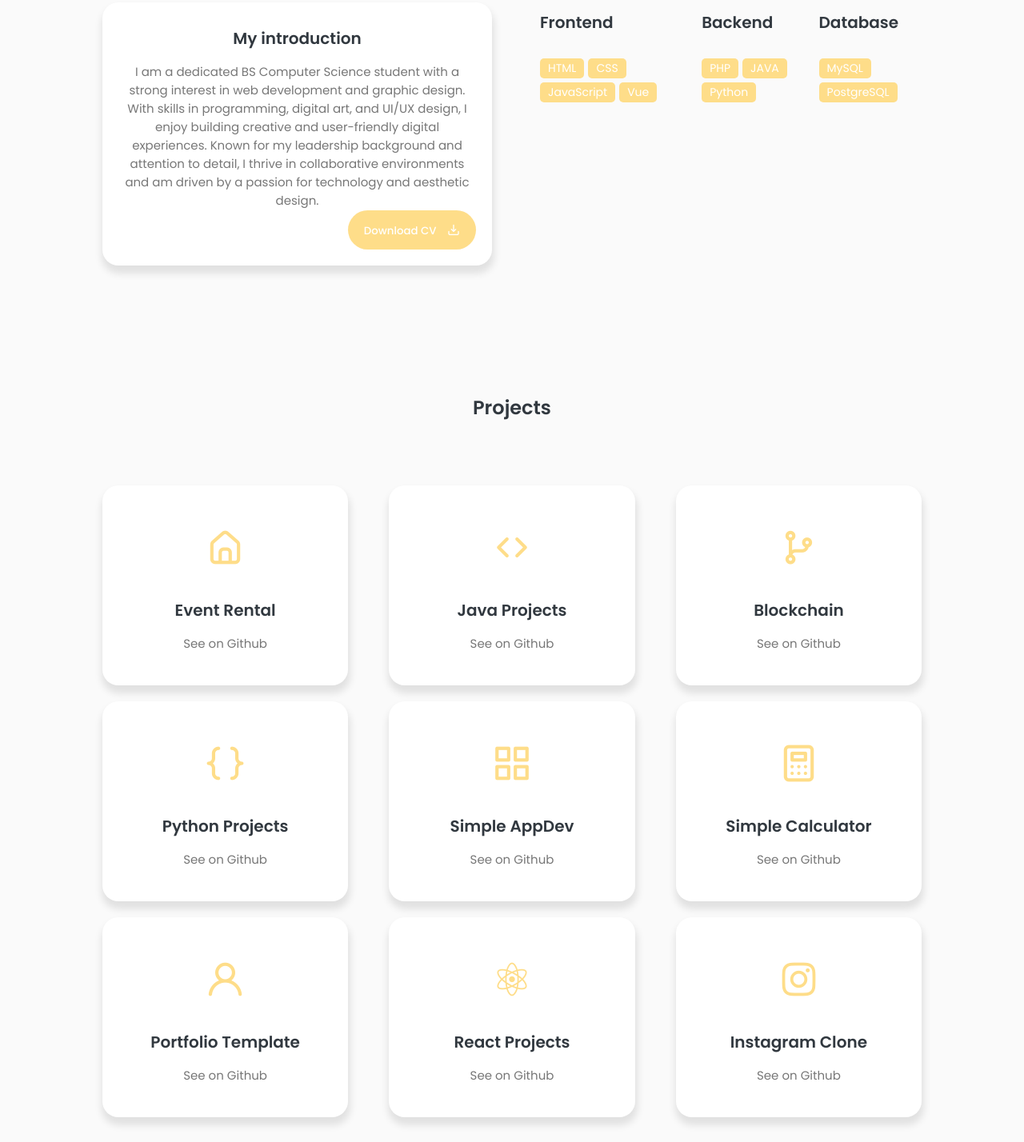
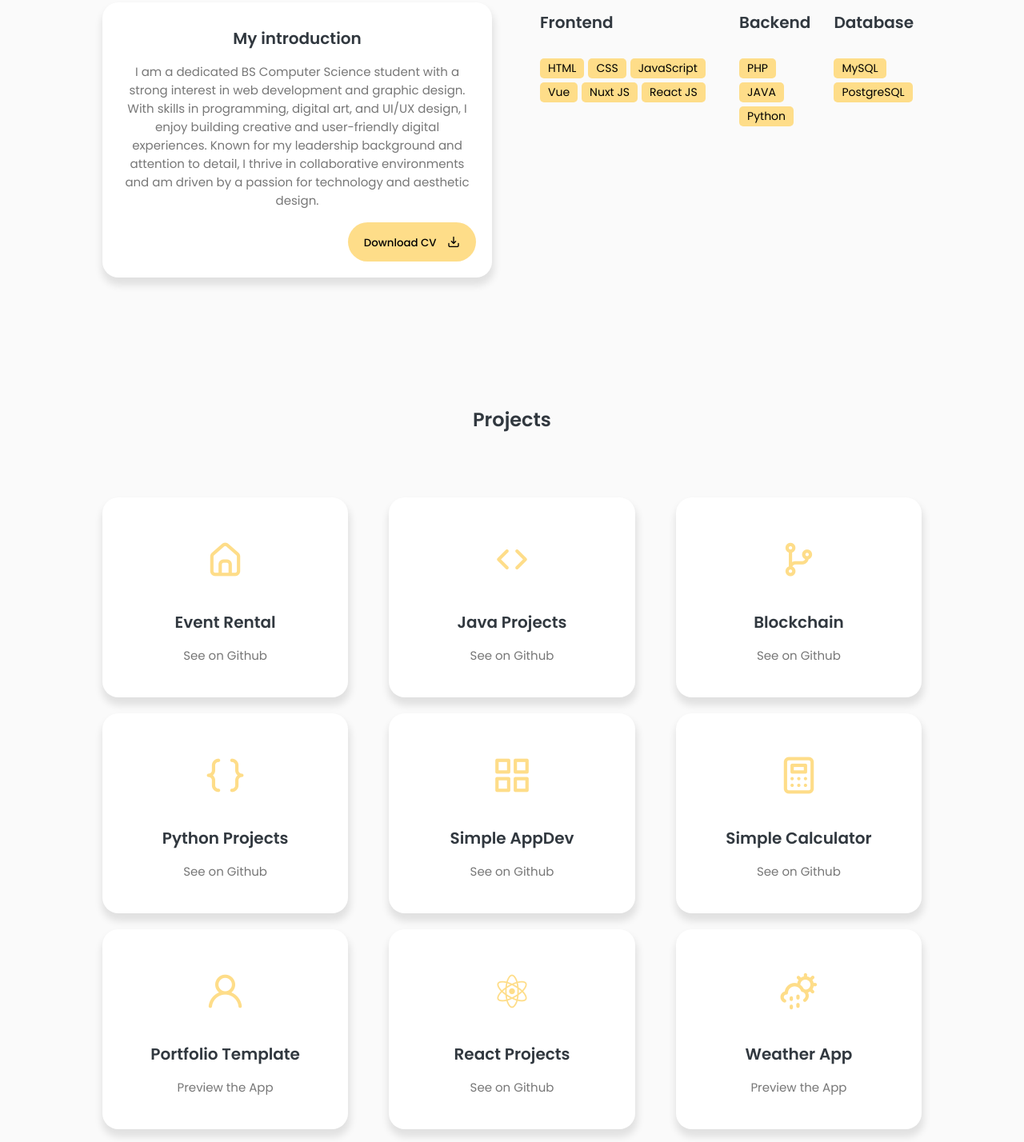
Before and after one commit to SopyJoy/Sopyjoy.github.io, a plain HTML site: page index.html in a window 1280 px wide. Shown: the part 992-2420 px from the top of the page at 80% size. Drawn offline with nearby package versions, Linux system fonts and the light colour scheme.

Commit message:
update css and html

```diff
--- a/assets/css/style.css
+++ b/assets/css/style.css
@@ -173,7 +173,7 @@ nav {
 }
 .featured-text-card span {
   background: var(--third-color);
-  color: var(--color-white);
+  color: black;
   padding: 3px 8px;
   font-size: 12px;
   border-radius: 5px;
@@ -327,6 +327,7 @@ h3 {
   text-align: center;
   font-size: 15px;
   color: #777;
+  margin-bottom: 15px;
 }
 
 .about-btn button {
@@ -334,7 +335,7 @@ h3 {
   right: 20px;
   bottom: 20px;
   background: var(--first-color);
-  color: var(--color-white);
+  color: black;
   border-radius: 30px;
 }
 .about-btn button:hover {
@@ -356,10 +357,11 @@ h3 {
 .skills-list span {
   font-size: 14px;
   background: var(--first-color);
-  color: var(--color-white);
+  color: black;
   padding: 2px 10px;
   border-radius: 5px;
 }
+
 
 /* ----- PROJECTS BOX ----- */
 .project-container {
--- a/index.html
+++ b/index.html
@@ -117,6 +117,8 @@
                         <span>CSS</span>
                         <span>JavaScript</span>
                         <span>Vue</span>
+                        <span>Nuxt JS</span>
+                        <span>React JS</span>
                     </div>
                 </div>
                 <div class="skills-box">
@@ -179,20 +181,20 @@
                 <h3>Simple Calculator</h3>
                 <label>See on Github</label>
             </a>
-            <a href="https://github.com/SopyJoy/ReactPortfolioTemplate" class="project-box">
+            <a href="https://sopyjoy.github.io/portfolio-app/" class="project-box">
                 <i class="uil uil-user"></i>
                 <h3>Portfolio Template</h3>
-                <label>See on Github</label>
+                <label>Preview the App</label>
             </a>
             <a href="https://github.com/SopyJoy/ReactCodes" class="project-box">
                 <i class="uil uil-react"></i>
                 <h3>React Projects</h3>
                 <label>See on Github</label>
             </a>
-            <a href="https://github.com/SopyJoy/ReactInstagramClone" class="project-box">
-                <i class="uil uil-instagram"></i>
-                <h3>Instagram Clone</h3>
-                <label>See on Github</label>
+            <a href="https://sopyjoy.github.io/weather-app1/" class="project-box">
+                <i class="uil uil-cloud-sun-rain"></i>
+                <h3>Weather App</h3>
+                <label>Preview the App</label>
             </a>
           </div>
        </section>
```
